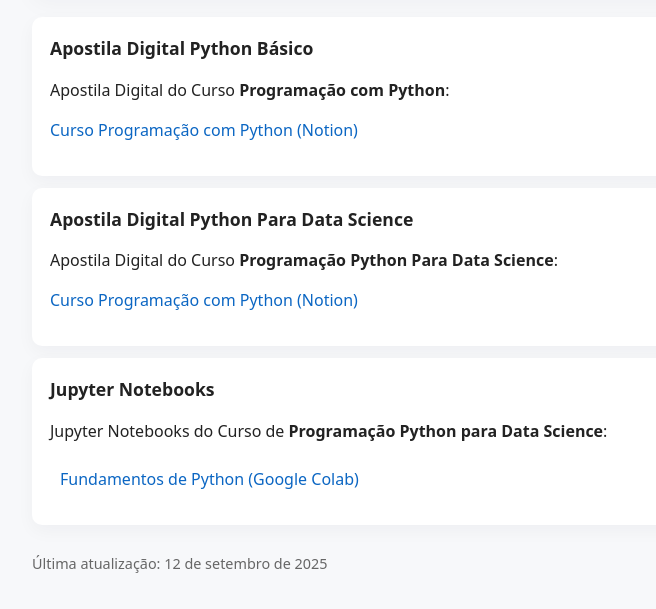
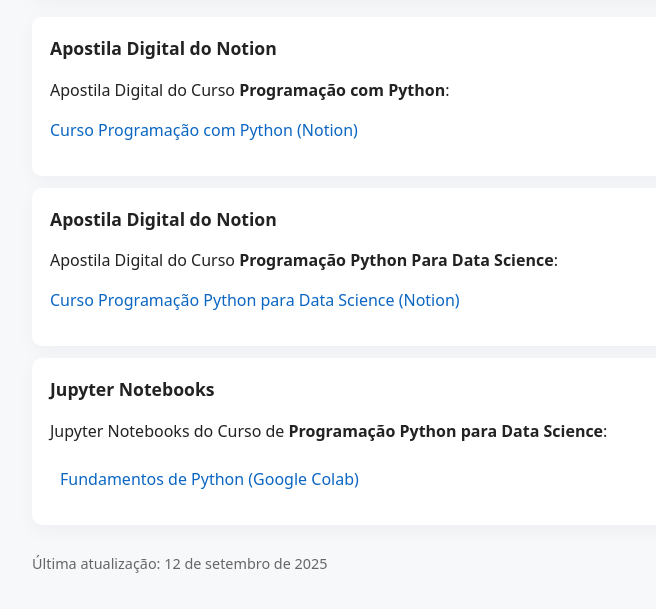
Before and after one commit to cfabbrijr/cfabbrijr.github.io, a plain HTML site: page index.html in a window 1280 px wide. Shown: the part 185-794 px from the top of the page, without its empty margins (158-814 px from the left). Drawn offline with Linux system fonts and the light colour scheme.

Commit message:
alterei os links e títulos

```diff
--- a/index.html
+++ b/index.html
@@ -85,15 +85,15 @@
     </header>
 
     <section class="card">
-      <h2>Apostila Digital Python Básico</h2>
+      <h2>Apostila Digital do Notion</h2>
       <p>Apostila Digital do Curso <strong>Programação com Python</strong>:</p>
       <p><a href="https://inky-sprint-8c0.notion.site/Programa-o-Python-60-horas-21060ee6cf7680a6baebc6cb3d90e1a3" target="_blank" rel="noopener">Curso Programação com Python (Notion)</a></p>
     </section>
 
     <section class="card">
-      <h2>Apostila Digital Python Para Data Science</h2>
+      <h2>Apostila Digital do Notion</h2>
       <p>Apostila Digital do Curso <strong>Programação Python Para Data Science</strong>:</p>
-      <p><a href="https://inky-sprint-8c0.notion.site/Python-para-Data-Science-60-horas-26960ee6cf768047b711d1892bca2070" target="_blank" rel="noopener">Curso Programação com Python (Notion)</a></p>
+      <p><a href="https://inky-sprint-8c0.notion.site/Python-para-Data-Science-60-horas-26960ee6cf768047b711d1892bca2070" target="_blank" rel="noopener">Curso Programação Python para Data Science (Notion)</a></p>
     </section>
 
     <section class="card">
```
